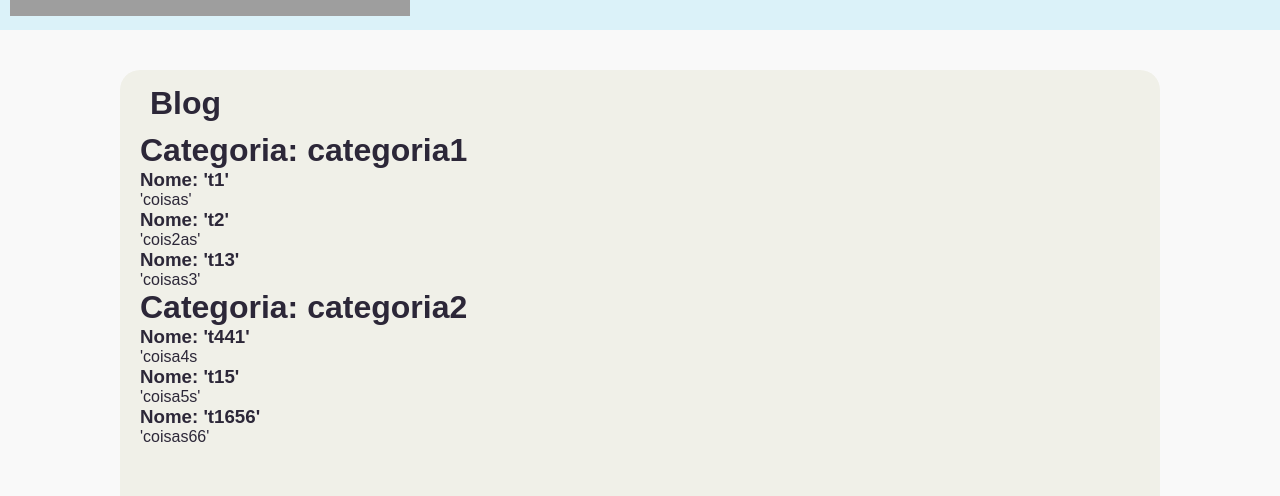
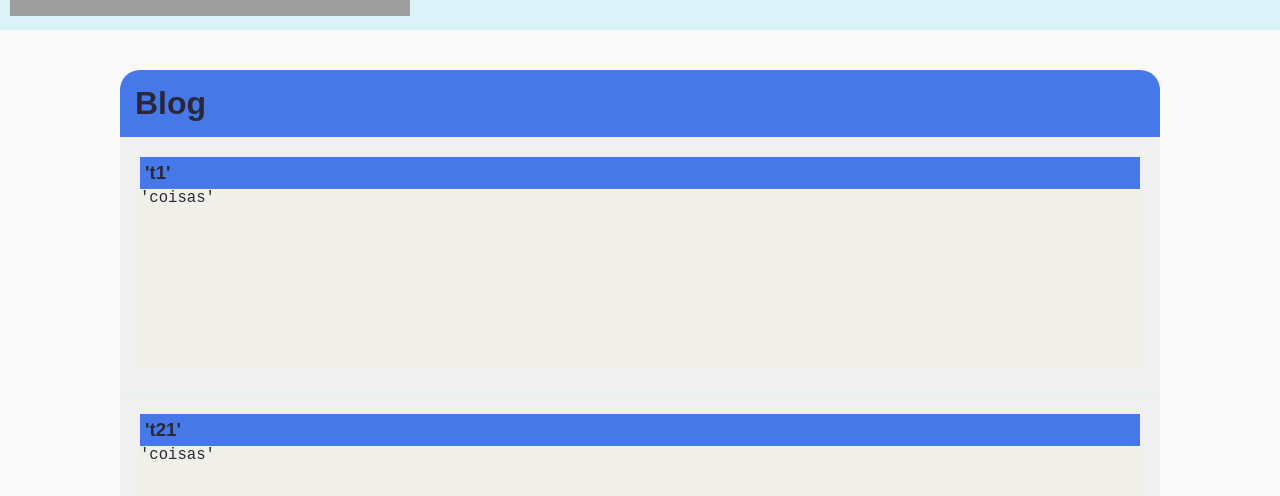
Before and after one commit to enzoDante/React, a React (Create React App) app in the folder Praticando/focoAnimation/projeto1/: page /Blog in a window 1280 px wide. Shown: the part 294-790 px from the top of the page. Built offline with nearby package versions, Linux system fonts and the light colour scheme; grey boxes are pictures that could not be loaded.

Commit message:
estilizando o blog

```diff
--- a/Praticando/focoAnimation/projeto1/src/components/estilo/CSSGeral.js
+++ b/Praticando/focoAnimation/projeto1/src/components/estilo/CSSGeral.js
@@ -4,5 +4,14 @@ export const CSSGeral = createGlobalStyle`
     body{
         background-color: ${({theme}) => theme.backgroundBase || '#dcf1f1'};
     }
+    body::-webkit-scrollbar{
+        width: 4px;
+        background-color: #b4b4b4;
+        border-radius: 20px;
+    }
+    body::-webkit-scrollbar-thumb{
+        background-color: #797979;
+        border-radius: 20px;
+    }
 
 `
--- a/Praticando/focoAnimation/projeto1/src/components/estilo/theme.js
+++ b/Praticando/focoAnimation/projeto1/src/components/estilo/theme.js
@@ -8,7 +8,8 @@ export const lightTheme = {
     textNavHover: '#B3B5F5',
     textNavHover2: '#026773',
     backgroundNav: '#2C2738',
-    backgroundForm: '#F0F0E8'
+    backgroundForm: '#F0F0E8',
+    backgroundTitulo: '#4678E8'
 }
 
 export const darkTheme = {
@@ -19,7 +20,8 @@ export const darkTheme = {
     textNavHover: '#024959',
     textNavHover2: '#75BDDF',
     backgroundNav: 'white',
-    backgroundForm: '#202020'
+    backgroundForm: '#202020',
+    backgroundTitulo: '#112838'
 }
 
 export const ThemeContexto = createContext({
--- a/Praticando/focoAnimation/projeto1/src/pages/Blog/Blog.js
+++ b/Praticando/focoAnimation/projeto1/src/pages/Blog/Blog.js
@@ -1,11 +1,12 @@
 import { useEffect } from "react"
 import { StyledBlog } from "./StyledBlog"
-import testejs from './testejs.json'
+// import testejs from './testejs.json'
+import posts from './posts.json'
 
 
 export default function Blog(){
     //chaves de objetos: categoria1 e categoria2
-    const testenames = Object.keys(testejs)
+    const testenames = Object.keys(posts)
     useEffect(() => {
         // console.log(testenames)
     })
@@ -17,18 +18,20 @@ export default function Blog(){
                 testenames.map((element, index) => {
 
                     //todos os valores dentro de categoria1 exemp  testejs['categoria2']
-                    const elNames = testejs[element]
+                    const elNames = posts[element]
 
                     return(
                         <div key={index}>
-                            <h1>Categoria: {element}</h1>
-                            {elNames.map((projet) => {
+                            {elNames.map((post) => {
 
                                 return(
-                                    <div key={projet.id}>
-                                        <h3>Nome: {projet.projeto}</h3>
-                                        <p>{projet.sobre}</p>
-                                    </div>
+                                    <>
+
+                                        <article key={post.id}>
+                                            <h3>{post.titulo}</h3>
+                                            <textarea disabled name="" id="" cols="30" rows="10">{post.sobre}</textarea>
+                                        </article>
+                                    </>
                                 )
                             })}
                         </div>
@@ -38,3 +41,17 @@ export default function Blog(){
         </StyledBlog>
     )
 }
+/**
+ * <div key={index}>
+        <h1>Categoria: {element}</h1>
+        {elNames.map((projet) => {
+
+            return(
+                <div key={projet.id}>
+                    <h3>Nome: {projet.projeto}</h3>
+                    <p>{projet.sobre}</p>
+                </div>
+            )
+        })}
+    </div>
+ */
--- a/Praticando/focoAnimation/projeto1/src/pages/Blog/StyledBlog.js
+++ b/Praticando/focoAnimation/projeto1/src/pages/Blog/StyledBlog.js
@@ -12,8 +12,45 @@ export const StyledBlog = styled.main`
     padding: 20px;
 
     #inicio{
-        margin: 10px;
-        margin-top: -5px;
-
+        margin: -20px -20px 0 -20px;
+        border-top-right-radius: 20px;
+        border-top-left-radius: 20px;
+        padding: 15px;
+        background-color: ${({theme}) => theme.backgroundTitulo};
+    }
+    div{
+        /* padding: 15px; */
+    }
+    article{
+        /* margin: -10px; */
+        margin: 0px -20px 0 -20px;
+        padding: 20px;
+        background-color: ${({theme}) => theme.background2};
+        border-bottom-style: solid;
+        border-width: 1px;
+        border-color: ${({theme}) => theme.background1};
+    }
+    h3{
+        background-color: ${({theme}) => theme.backgroundTitulo};
+        padding: 5px;
+    }
+    textarea{
+        resize: none;
+        font-size: 1.2em;
+        width: 100%;
+        /* min-height: 300px; */
+        border: none;
+        outline: none;
+        background-color: ${({theme}) => theme.backgroundForm};
+        color: ${({theme}) => theme.textDefault};
+    }
+    textarea::-webkit-scrollbar{
+        width: 4px;
+        background-color: #b4b4b4;
+        border-radius: 20px;
+    }
+    textarea::-webkit-scrollbar-thumb{
+        background-color: #797979;
+        border-radius: 20px;
     }
 `
--- /dev/null
+++ b/Praticando/focoAnimation/projeto1/src/pages/Blog/posts.json
@@ -0,0 +1,24 @@
+{
+    "posts": [
+        {
+            "id": "1",
+            "titulo": "'t1'",
+            "sobre": "'coisas'"
+        },
+        {
+            "id": "2",
+            "titulo": "'t21'",
+            "sobre": "'coisas'"
+        },
+        {
+            "id": "3",
+            "titulo": "'t31'",
+            "sobre": "'coisas'"
+        },
+        {
+            "id": "4",
+            "titulo": "'t41'",
+            "sobre": "'coisas'"
+        }
+    ]
+}
```
